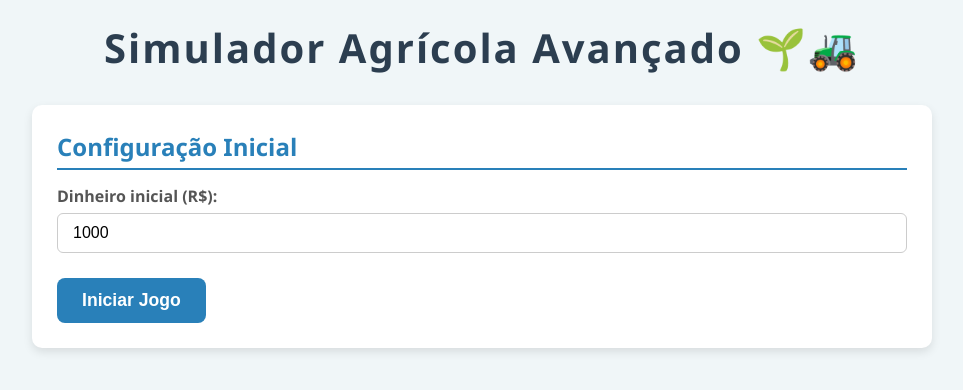
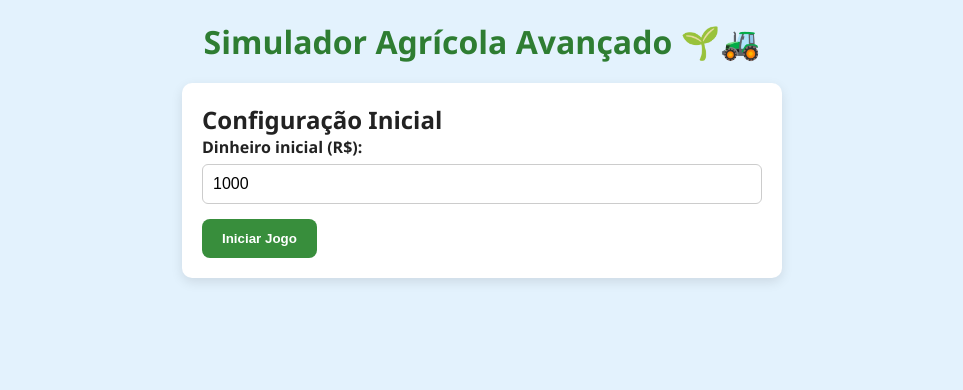
Before and after one commit to Gustavaocria/agr-cola-simulator, a plain HTML site: page index.html in a window 1280 px wide. Shown: the whole page, without its empty margins (158-1121 px from the left). Drawn offline with Linux system fonts and the light colour scheme; files that its build step writes are made by us from their sources.

Commit message:
Update style.css

```diff
--- a/style.css
+++ b/style.css
@@ -1,119 +1,91 @@
-/* Reset */
 * {
   margin: 0;
   padding: 0;
   box-sizing: border-box;
 }
 
-/* Corpo */
 body {
   font-family: 'Segoe UI', Tahoma, Geneva, Verdana, sans-serif;
-  background: #f0f6f8;
-  color: #333;
+  background: #e3f2fd;
+  color: #222;
   min-height: 100vh;
+  padding: 20px;
   display: flex;
   flex-direction: column;
   align-items: center;
-  padding: 20px;
 }
 
-/* Cabeçalho */
 header {
-  width: 100%;
-  max-width: 900px;
-  margin-bottom: 30px;
-  text-align: center;
+  margin-bottom: 20px;
 }
 
-header h1 {
-  font-size: 2.5rem;
-  color: #2c3e50;
-  letter-spacing: 2px;
+h1 {
+  color: #2e7d32;
 }
 
-/* Seções */
 section {
-  background-color: #fff;
+  background: white;
+  padding: 20px;
   border-radius: 10px;
-  box-shadow: 0 4px 10px rgba(0,0,0,0.1);
-  padding: 25px;
-  margin-bottom: 25px;
   width: 100%;
-  max-width: 900px;
+  max-width: 600px;
+  margin-bottom: 20px;
+  box-shadow: 0 4px 12px rgba(0,0,0,0.1);
 }
 
-/* Títulos */
-h2 {
-  color: #2980b9;
-  margin-bottom: 15px;
-  border-bottom: 2px solid #2980b9;
-  padding-bottom: 5px;
+label {
+  font-weight: 600;
+  display: block;
+  margin-bottom: 6px;
 }
 
-/* Form inputs */
-label {
-  display: block;
-  margin-bottom: 6px;
-  font-weight: 600;
-  color: #555;
+input[type="number"] {
+  width: 100%;
+  padding: 10px;
+  border-radius: 6px;
+  border: 1px solid #ccc;
+  margin-bottom: 15px;
+  font-size: 1rem;
 }
 
-input[type="text"],
-input[type="number"] {
-  width: 100%;
-  padding: 10px 15px;
-  margin-bottom: 15px;
-  border-radius: 6px;
-  border: 1px solid #ccc;
-  font-size: 1rem;
-  transition: border-color 0.3s ease;
-}
-
-input[type="text"]:focus,
-input[type="number"]:focus {
-  outline: none;
-  border-color: #2980b9;
-  box-shadow: 0 0 6px #2980b9;
-}
-
-/* Botões */
 button {
-  background-color: #2980b9;
+  background-color: #388e3c;
+  color: white;
   border: none;
+  padding: 12px 20px;
+  margin-right: 10px;
   border-radius: 8px;
-  color: white;
   font-weight: 700;
-  padding: 12px 25px;
-  font-size: 1.1rem;
   cursor: pointer;
   transition: background-color 0.3s ease;
-  margin-right: 10px;
-  margin-top: 10px;
 }
 
 button:hover {
-  background-color: #3498db;
+  background-color: #4caf50;
 }
 
-/* Mensagem de status */
-.status-message {
-  margin-top: 15px;
+#infoPanel p {
+  margin-bottom: 10px;
   font-weight: 600;
-  color: #27ae60;
 }
 
-/* Responsivo */
-@media (max-width: 600px) {
-  body {
-    padding: 10px;
-  }
+#actionsPanel {
+  margin-top: 15px;
+  display: flex;
+  flex-wrap: wrap;
+  gap: 10px;
+}
 
+#messageBox {
+  margin-top: 15px;
+  min-height: 40px;
+  font-weight: 700;
+  color: #2e7d32;
+}
+
+@media (max-width: 480px) {
   section {
-    padding: 15px;
-  }
-
-  header h1 {
-    font-size: 2rem;
+    width: 95%;
   }
 
   button {
```
